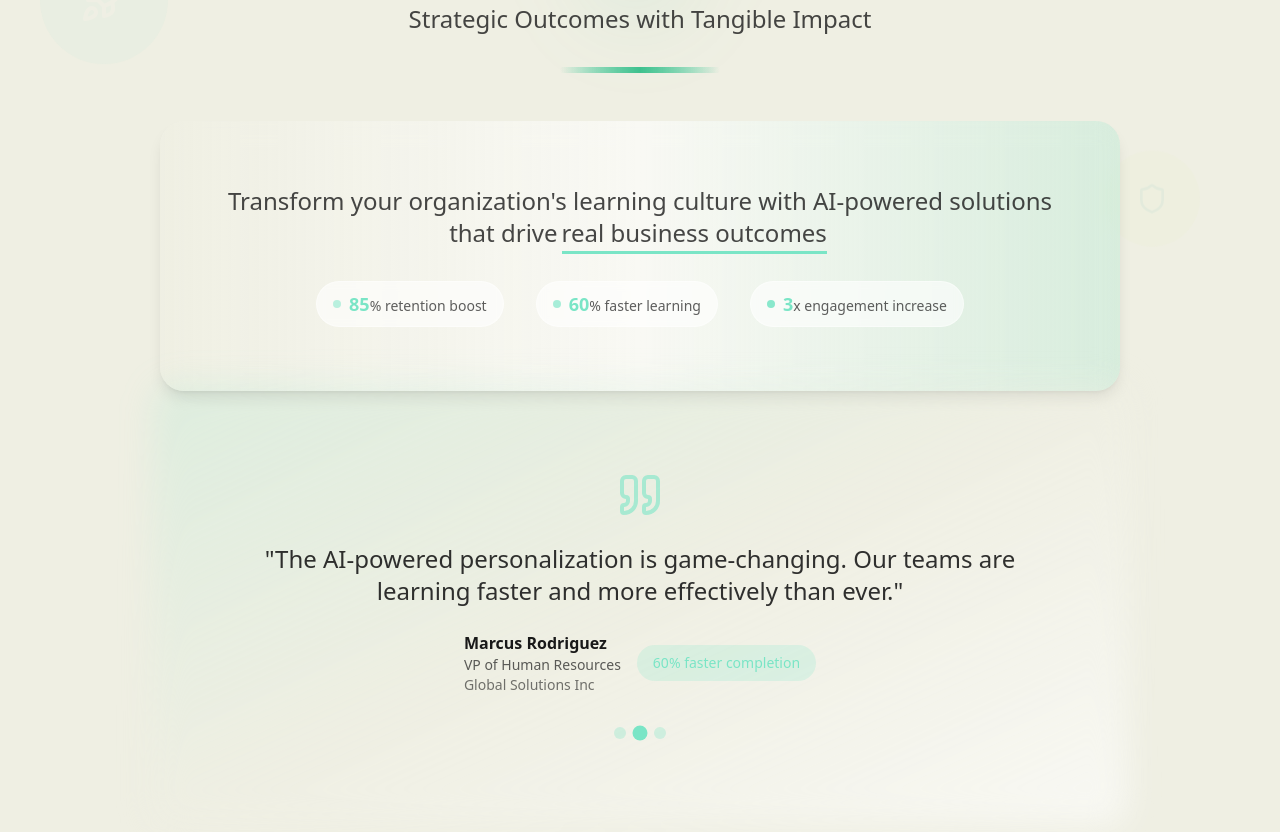
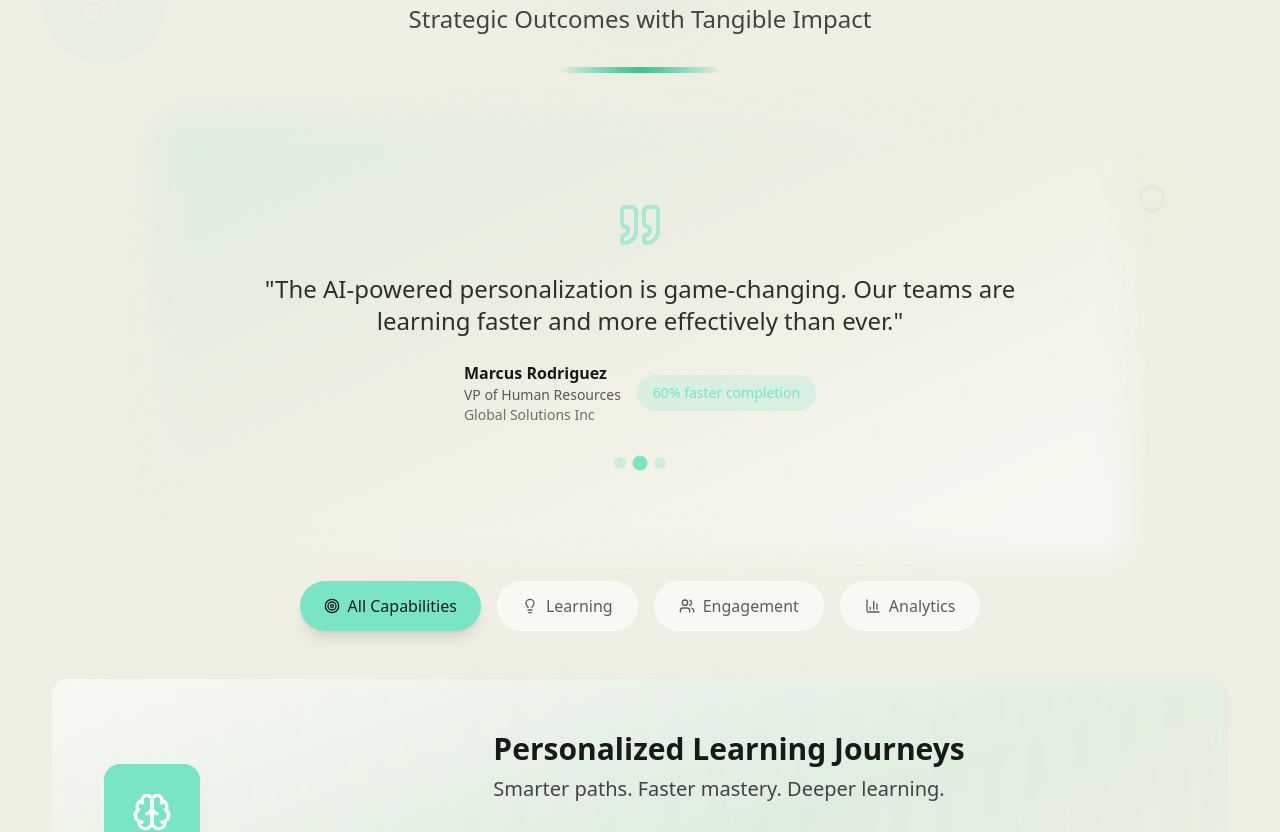
Before and after one commit to kkarakas-lxera/lxera-vision-platform, a React (Vite) app: page / in a window 1280 px wide. Shown: the part 1760-2592 px from the top of the page. Built offline with nearby package versions, Linux system fonts and the light colour scheme.

Commit message:
Remove introductory text
Removed the introductory text from the "Why LXERA" section.

```diff
--- a/src/components/WhyLXERASection.tsx
+++ b/src/components/WhyLXERASection.tsx
@@ -39,32 +39,7 @@ const WhyLXERASection = () => {
             subtitle="Strategic Outcomes with Tangible Impact"
           />
 
-          {/* Intro section with updated colors */}
-          <div className="text-center mb-16 animate-fade-in-up animate-delay-600">
-            <div className="max-w-4xl mx-auto relative">
-              {/* No strong border, keep soft blending */}
-              <div className="absolute inset-0 bg-gradient-to-r from-smart-beige/80 via-white/60 to-future-green/20 backdrop-blur-md rounded-3xl shadow-lg -m-8"></div>
-
-              <div className="relative z-10 p-8">
-                <p className="text-xl lg:text-2xl text-business-black/80 leading-relaxed font-medium mb-6">
-                  Transform your organization's learning culture with AI-powered solutions that drive
-                  <span
-                    className="relative"
-                    style={{
-                      borderBottom: "3px solid #7AE5C6",
-                      paddingBottom: 2,
-                      marginLeft: 4,
-                      marginRight: 4,
-                    }}
-                  >
-                    real business outcomes
-                  </span>
-                </p>
-
-                <StatsCounter />
-              </div>
-            </div>
-          </div>
+          {/* Intro box with StatsCounter removed as requested */}
 
           {/* Testimonial */}
           <TestimonialCarousel />
```
